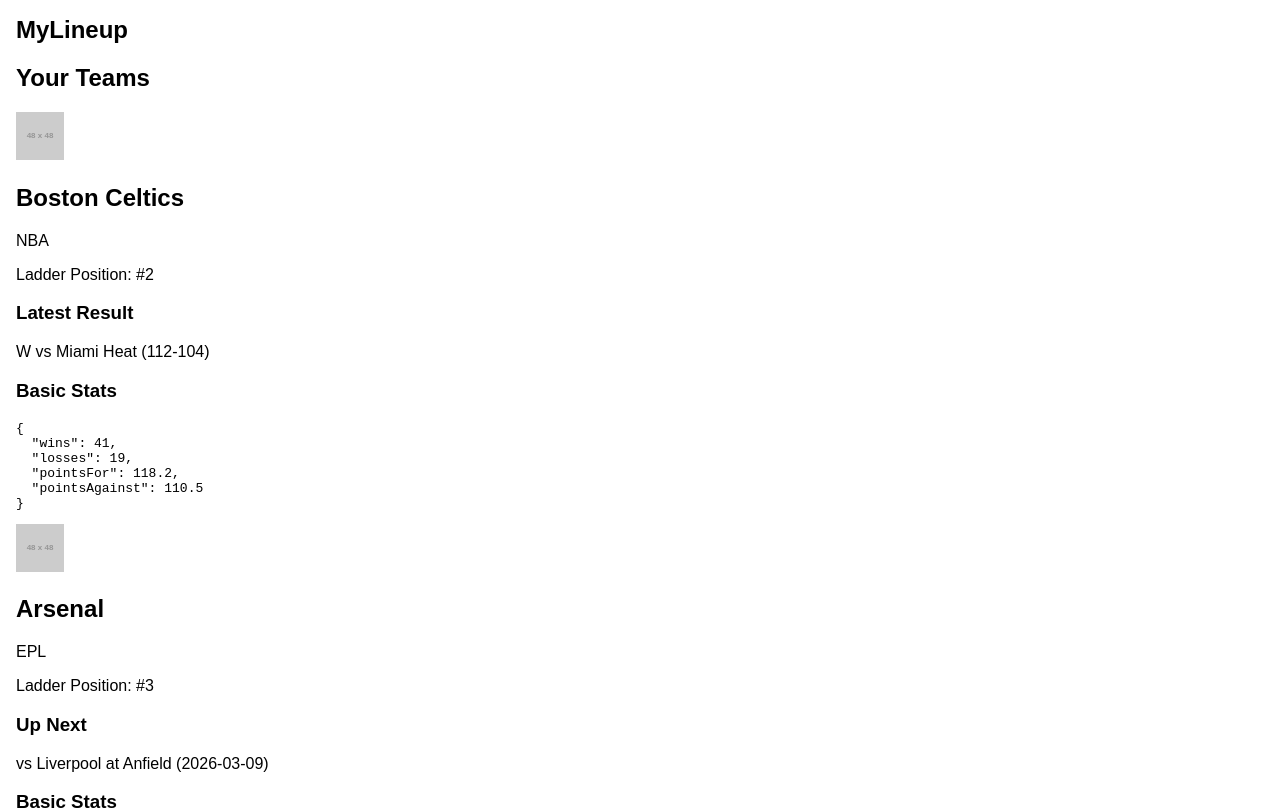
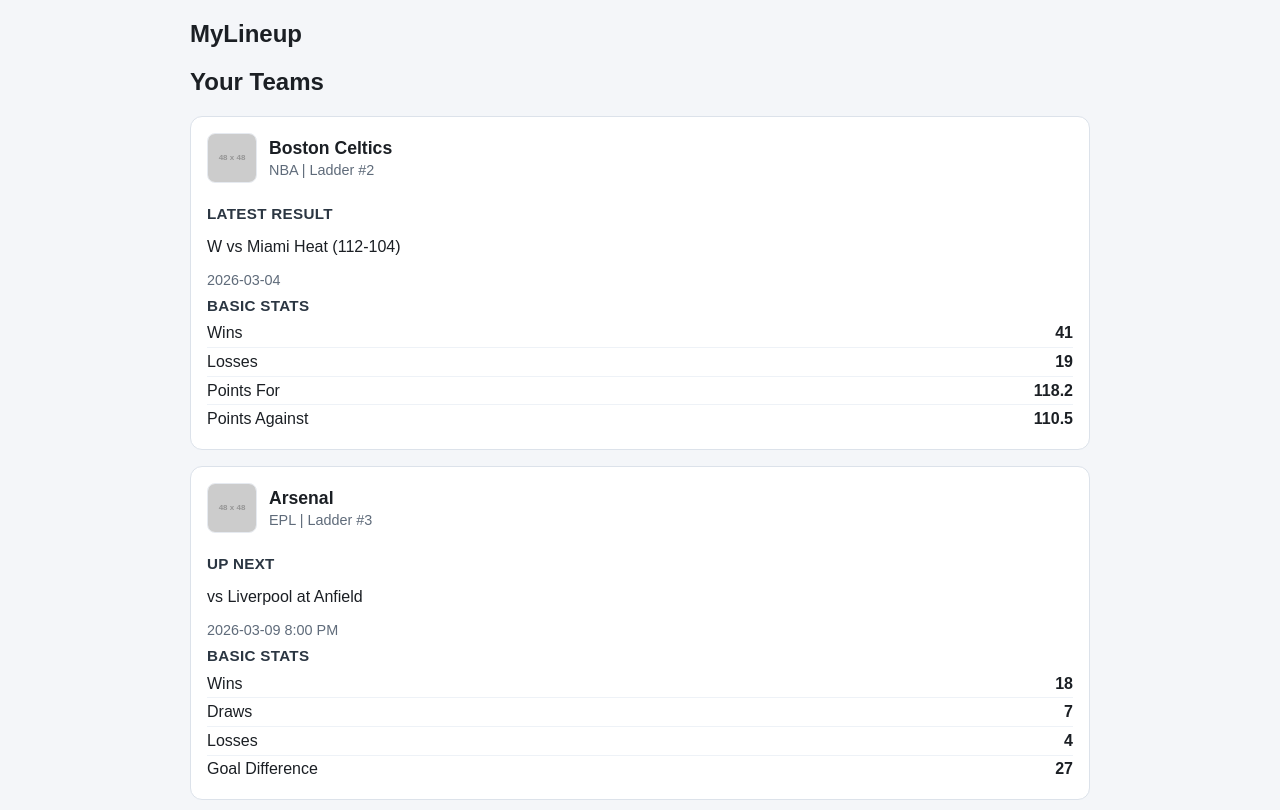
Before and after one commit to geezmulticoloredbob/MyLineUp, a React (Vite) app in the folder client/: page / in a window 1280 px wide. Shown: the top 810 px of the page. Built offline with nearby package versions, Linux system fonts and the light colour scheme.

Commit message:
feat: refactor TeamCard component and add utility functions for priority handling

```diff
--- a/client/src/features/dashboard/components/TeamCard.jsx
+++ b/client/src/features/dashboard/components/TeamCard.jsx
@@ -1,35 +1,91 @@
-function TeamCard({ team }) {
-  const isLatestPriority = team.priority === 'latest';
+import { formatStatLabel, resolvePriorityPanel } from '../utils/priority';
+
+function CardHeader({ teamName, league, logoUrl, ladderPosition }) {
+  return (
+    <header className="team-card__header">
+      <img
+        className="team-card__logo"
+        src={logoUrl || 'https://via.placeholder.com/48?text=TEAM'}
+        alt={`${teamName} logo`}
+        width={48}
+        height={48}
+      />
+      <div>
+        <h2 className="team-card__title">{teamName}</h2>
+        <p className="team-card__meta">
+          {league} | Ladder #{ladderPosition ?? '-'}
+        </p>
+      </div>
+    </header>
+  );
+}
+
+function PriorityPanel({ team }) {
+  const panel = resolvePriorityPanel(team);
 
   return (
-    <article>
-      <header>
-        <img src={team.logoUrl} alt={`${team.teamName} logo`} width={48} height={48} />
-        <div>
-          <h2>{team.teamName}</h2>
-          <p>{team.league}</p>
-        </div>
-      </header>
+    <section className="team-card__section">
+      <h3 className="team-card__section-title">{panel.title}</h3>
+      <p>{panel.content}</p>
+      <p className="team-card__meta">{panel.meta}</p>
+    </section>
+  );
+}
 
-      <p>Ladder Position: #{team.ladderPosition}</p>
+function StatsPanel({ stats }) {
+  const entries = Object.entries(stats || {});
 
-      <section>
-        {isLatestPriority ? <h3>Latest Result</h3> : <h3>Up Next</h3>}
-        {isLatestPriority ? (
-          <p>
-            {team.latestResult.outcome} vs {team.latestResult.opponent} ({team.latestResult.score})
-          </p>
-        ) : (
-          <p>
-            vs {team.nextFixture.opponent} at {team.nextFixture.venue} ({team.nextFixture.date})
-          </p>
-        )}
+  if (!entries.length) {
+    return (
+      <section className="team-card__section">
+        <h3 className="team-card__section-title">Basic Stats</h3>
+        <p className="team-card__meta">No stats available yet.</p>
       </section>
+    );
+  }
 
-      <section>
-        <h3>Basic Stats</h3>
-        <pre>{JSON.stringify(team.stats, null, 2)}</pre>
-      </section>
+  return (
+    <section className="team-card__section">
+      <h3 className="team-card__section-title">Basic Stats</h3>
+      <ul className="team-card__stats">
+        {entries.map(([key, value]) => (
+          <li key={key}>
+            <span>{formatStatLabel(key)}</span>
+            <strong>{value}</strong>
+          </li>
+        ))}
+      </ul>
+    </section>
+  );
+}
+
+function TeamCard({ team, status = 'ready', errorMessage = '' }) {
+  if (status === 'loading') {
+    return <article className="team-card team-card--state">Loading team card...</article>;
+  }
+
+  if (status === 'error') {
+    return (
+      <article className="team-card team-card--state">
+        Could not load team data. {errorMessage || 'Please try again.'}
+      </article>
+    );
+  }
+
+  if (!team || status === 'empty') {
+    return <article className="team-card team-card--state">No favourite teams yet.</article>;
+  }
+
+  return (
+    <article className="team-card">
+      <CardHeader
+        teamName={team.teamName || 'Unknown Team'}
+        league={team.league || 'League'}
+        logoUrl={team.logoUrl}
+        ladderPosition={team.ladderPosition}
+      />
+      <PriorityPanel team={team} />
+      <StatsPanel stats={team.stats} />
     </article>
   );
 }
--- /dev/null
+++ b/client/src/features/dashboard/utils/priority.js
@@ -0,0 +1,25 @@
+function resolvePriorityPanel(team) {
+  const priority = team?.priority === 'latest' ? 'latest' : 'upNext';
+
+  if (priority === 'latest') {
+    return {
+      title: 'Latest Result',
+      content: `${team?.latestResult?.outcome || '-'} vs ${team?.latestResult?.opponent || 'TBD'} (${team?.latestResult?.score || 'TBD'})`,
+      meta: team?.latestResult?.date || 'Date TBD',
+    };
+  }
+
+  return {
+    title: 'Up Next',
+    content: `vs ${team?.nextFixture?.opponent || 'TBD'} at ${team?.nextFixture?.venue || 'Venue TBD'}`,
+    meta: `${team?.nextFixture?.date || 'Date TBD'} ${team?.nextFixture?.time || ''}`.trim(),
+  };
+}
+
+function formatStatLabel(label) {
+  return label
+    .replace(/([A-Z])/g, ' $1')
+    .replace(/^./, (char) => char.toUpperCase());
+}
+
+export { resolvePriorityPanel, formatStatLabel };
--- a/client/src/pages/DashboardPage.jsx
+++ b/client/src/pages/DashboardPage.jsx
@@ -3,11 +3,31 @@
 import { mockTeams } from '../mocks/mockTeams';
 
 function DashboardPage() {
+  const teamLoadState = 'ready';
+
+  if (teamLoadState === 'loading') {
+    return (
+      <PageContainer title="Your Teams">
+        <TeamCard status="loading" />
+      </PageContainer>
+    );
+  }
+
+  if (teamLoadState === 'error') {
+    return (
+      <PageContainer title="Your Teams">
+        <TeamCard status="error" errorMessage="Unable to reach sports service." />
+      </PageContainer>
+    );
+  }
+
   return (
     <PageContainer title="Your Teams">
-      {mockTeams.map((team) => (
-        <TeamCard key={team.id} team={team} />
-      ))}
+      {mockTeams.length === 0 ? (
+        <TeamCard status="empty" />
+      ) : (
+        mockTeams.map((team) => <TeamCard key={team.id} team={team} />)
+      )}
     </PageContainer>
   );
 }
--- a/client/src/styles/index.css
+++ b/client/src/styles/index.css
@@ -1,15 +1,85 @@
 body {
   margin: 0;
   font-family: sans-serif;
+  background: #f4f6f9;
+  color: #1b1f24;
 }
 
 .app-shell {
   min-height: 100vh;
-  padding: 1rem;
+  max-width: 900px;
+  margin: 0 auto;
+  padding: 1.25rem;
 }
 
 .app-shell__header {
   font-size: 1.5rem;
   font-weight: 700;
+  margin-bottom: 1.25rem;
+}
+
+.team-card {
+  background: #fff;
+  border: 1px solid #dce2ea;
+  border-radius: 12px;
+  padding: 1rem;
   margin-bottom: 1rem;
 }
+
+.team-card--state {
+  text-align: center;
+  color: #4b5563;
+}
+
+.team-card__header {
+  display: flex;
+  align-items: center;
+  gap: 0.75rem;
+  margin-bottom: 0.75rem;
+}
+
+.team-card__logo {
+  border-radius: 8px;
+  border: 1px solid #e6eaf0;
+  object-fit: cover;
+}
+
+.team-card__title {
+  margin: 0;
+  font-size: 1.1rem;
+}
+
+.team-card__meta {
+  margin: 0.2rem 0 0;
+  color: #5f6b7a;
+  font-size: 0.9rem;
+}
+
+.team-card__section {
+  padding-top: 0.6rem;
+}
+
+.team-card__section-title {
+  margin: 0 0 0.35rem;
+  font-size: 0.95rem;
+  text-transform: uppercase;
+  letter-spacing: 0.02em;
+  color: #2b3642;
+}
+
+.team-card__stats {
+  list-style: none;
+  padding: 0;
+  margin: 0;
+}
+
+.team-card__stats li {
+  display: flex;
+  justify-content: space-between;
+  padding: 0.3rem 0;
+  border-bottom: 1px solid #eef2f7;
+}
+
+.team-card__stats li:last-child {
+  border-bottom: 0;
+}
```
